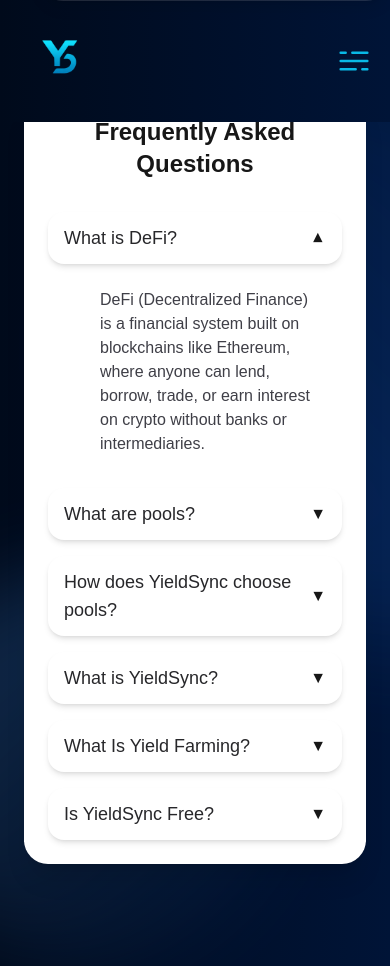
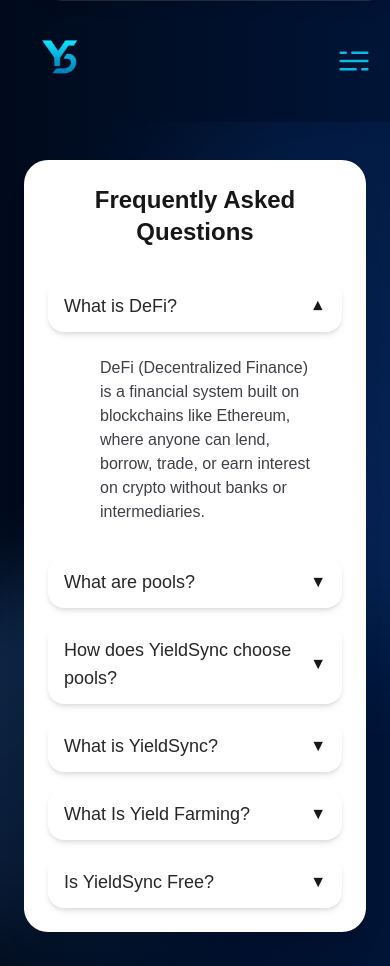
Before and after one commit to Stephanie-17/YieldSync, a Next.js app: page /faqs in a window 390 px wide. Built offline with nearby package versions, Linux system fonts and the light colour scheme.

Commit message:
fixed padding for faqs

```diff
--- a/app/faqs/page.tsx
+++ b/app/faqs/page.tsx
@@ -59,7 +59,7 @@
   return (
     <>
       <NavBar />
-      <main className="relative min-h-screen flex flex-col items-center justify-center overflow-hidden p-6 md:p-12 duration-1000">
+      <main className="relative min-h-screen flex flex-col items-center justify-center overflow-hidden p-6 md:p-12 duration-1000 pt-40">
 
 
         <div className="absolute -top-20 left-1/3 w-[600px] h-[600px] -z-10 bg-gradient-to-tr from-blue-500/30 to-transparent rounded-full blur-3xl opacity-70" />
```
